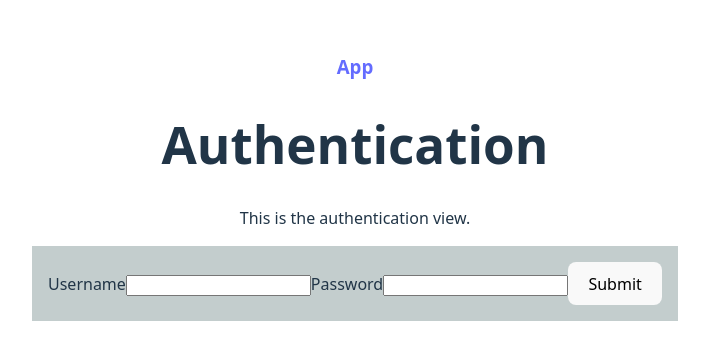
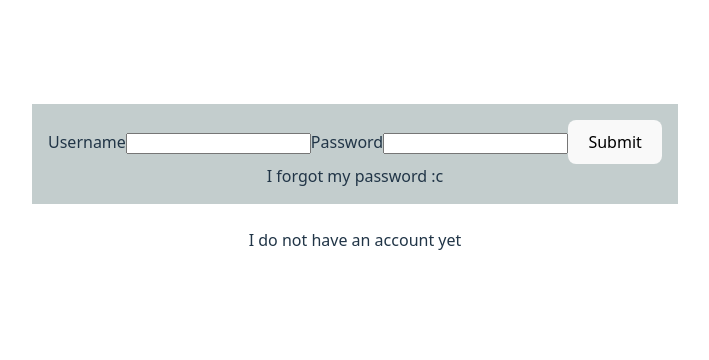
Before and after one commit to MarcoA-Pozol/TaskManager, a React (Vite) app in the folder TManagerClient/: page /authentication in a window 1280 px wide. Shown: the part 222-582 px from the top of the page, without its empty margins (285-994 px from the left). Built offline with nearby package versions, Linux system fonts and the light colour scheme.

Commit message:
Mock password recovery message.

```diff
--- a/TManagerClient/src/components/Authentication/AuthenticationView.jsx
+++ b/TManagerClient/src/components/Authentication/AuthenticationView.jsx
@@ -1,15 +1,33 @@
-import React from "react";
-import { NavLink } from "react-router-dom";
+import React, {useState} from "react";
 import LoginForm from "./LoginForm.jsx";
+import RegisterForm from "./RegisterForm.jsx";
 
 const AuthenticationView = () => {
+    const [isLoginVisible, setIsLoginVisible] = useState(true);
+
+    const toggleForm = () => {
+        /*
+        Toggle between login and Register formularies
+        */
+        setIsLoginVisible((prev) => !prev);
+    };
 
     return (
         <>
-            <NavLink to="/" id="link-to-app"><h3>App</h3></NavLink>
-            <h1>Authentication</h1>
-            <p>This is the authentication view.</p>
-            <LoginForm/>
+            {isLoginVisible ? (
+                    <>
+                        <LoginForm/>
+                        <br></br>
+                        <span id="no-account-button" onClick={toggleForm}>I do not have an account yet</span>
+                    </>
+
+                ): (
+                    <>
+                        <RegisterForm/>
+                        <br></br>
+                        <span id="existing-account-button" onClick={toggleForm}>I already have an account</span>
+                    </>
+                )}
         </>
     );
 }
--- a/TManagerClient/src/components/Authentication/LoginForm.jsx
+++ b/TManagerClient/src/components/Authentication/LoginForm.jsx
@@ -32,6 +32,15 @@ const LoginForm = () => {
         }
     };
 
+    const handleMissedPassword = () => {
+        /*
+        Send a password recovery email to user's provided email to recover their password
+        (For now, show an alert with a message).
+        Must ask user to enter its email adress first before sendind instructions via email for password recovery.
+        */
+        alert('We sent instructions to your email for password recovery!')
+    }
+
     return(
         <>
             <div style={{backgroundColor:'rgb(195, 205, 205)', padding:'1rem'}}>
@@ -40,6 +49,7 @@ const LoginForm = () => {
                     <label>Password<input type='password' value={password} onChange={(e) => setPassword(e.target.value)}></input></label>
                     <button type='submit'>Submit</button>
                 </form>
+                <span onClick={handleMissedPassword}>I forgot my password :c</span>
             </div>
         </>
     );
--- a/TManagerClient/src/components/Authentication/RegisterForm.jsx
+++ b/TManagerClient/src/components/Authentication/RegisterForm.jsx
@@ -0,0 +1,12 @@
+import React from "react";
+
+const RegisterForm = () => {
+
+    return (
+        <>
+            <h2>Create an account here!</h2>
+        </>
+    );
+}
+
+export default RegisterForm;
```
